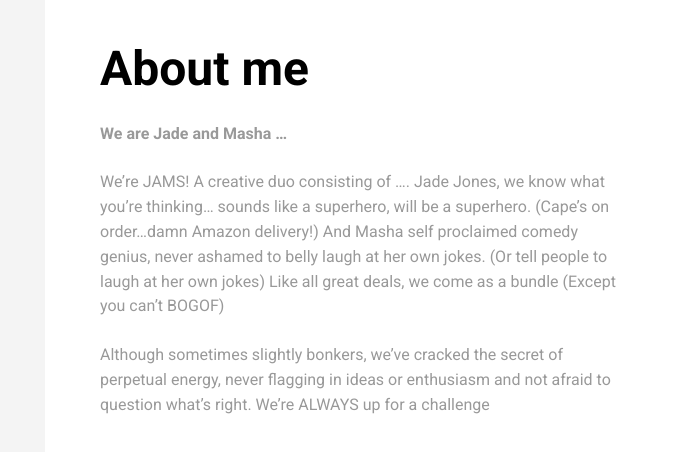
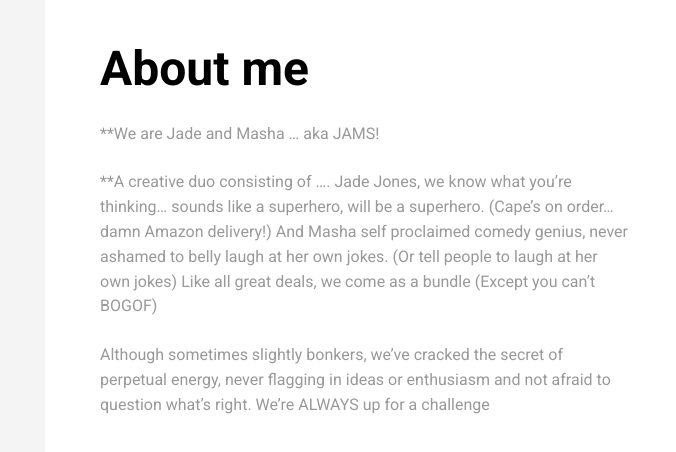
Before and after one commit to jadeandmasha/jadeandmasha, a plain HTML site: page about/index.html in a window 1280 px wide. Shown: the full height of the page, 275-951 px from the left. Drawn offline with Linux system fonts and the light colour scheme.

Commit message:
Deploy from Forestry.io

```diff
--- a/about/index.html
+++ b/about/index.html
@@ -109,9 +109,9 @@
     <div class="col-lg-8">
       <div class="content-column-content">
          <h1>About me</h1>
-         <p><strong>We are Jade and Masha &hellip;</strong></p>
+         <p>**We are Jade and Masha &hellip; aka JAMS!</p>
 
-<p>We’re JAMS! A creative duo consisting of …. Jade Jones, we know what you’re thinking&hellip; sounds like a superhero, will be a superhero. (Cape’s on order&hellip;damn Amazon delivery!) And Masha self proclaimed comedy genius, never ashamed to belly laugh at her own jokes. (Or tell people to laugh at her own jokes) Like all great deals, we come as a bundle (Except you can’t BOGOF)</p>
+<p>**A creative duo consisting of …. Jade Jones, we know what you’re thinking&hellip; sounds like a superhero, will be a superhero. (Cape’s on order&hellip;damn Amazon delivery!) And Masha self proclaimed comedy genius, never ashamed to belly laugh at her own jokes. (Or tell people to laugh at her own jokes) Like all great deals, we come as a bundle (Except you can’t BOGOF)</p>
 
 <p>Although sometimes slightly bonkers, we’ve cracked the secret of perpetual energy, never flagging in ideas or enthusiasm and not afraid to question what’s right. We’re ALWAYS up for a challenge</p>
 
```
